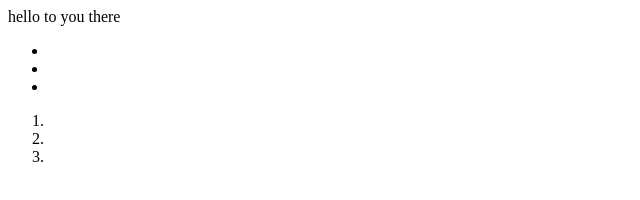
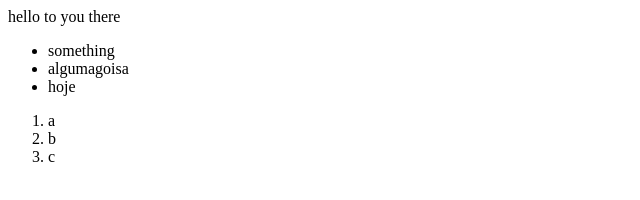
Before and after one commit to thehugoreis/100daysofcode, a plain HTML site: page index.html in a window 1280 px wide. Shown: the whole page, without its empty margins (0-640 px from the left). Drawn offline with Linux system fonts and the light colour scheme.

Commit message:
simple change

```diff
--- a/index.css
+++ b/index.css
@@ -1,4 +1,4 @@
-dev {
-    color: red;
-    color: blue;
+p {
+    color: rgb(240, 0, 43);
+    color: rgb(139, 54, 152);
 }
--- a/index.html
+++ b/index.html
@@ -3,17 +3,18 @@
     <body <p>hello to you there</p>
         <dev>
             <ul>
-                <li></li>
-                <li></li>
-                <li></li>
+                <li>something</li>
+                <li>algumagoisa</li>
+                <li>hoje</li>
             </ul>
         </dev>
         <dev>
             <ol>
-                <li></li>
-                <li></li>
-                <li></li>
+                <li>a</li>
+                <li>b</li>
+                <li>c</li>
             </ol>
             </ul>
+
     </body>
 </head>
```
